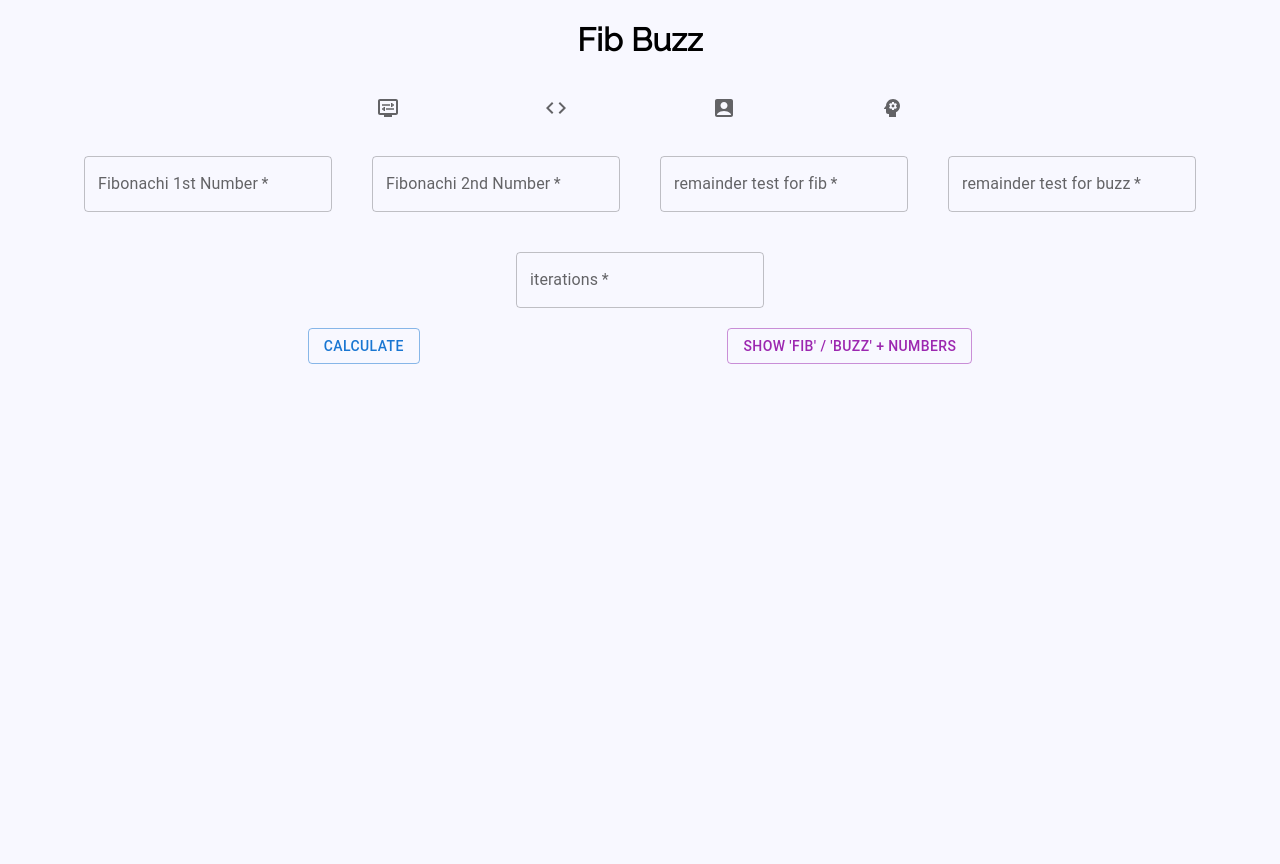
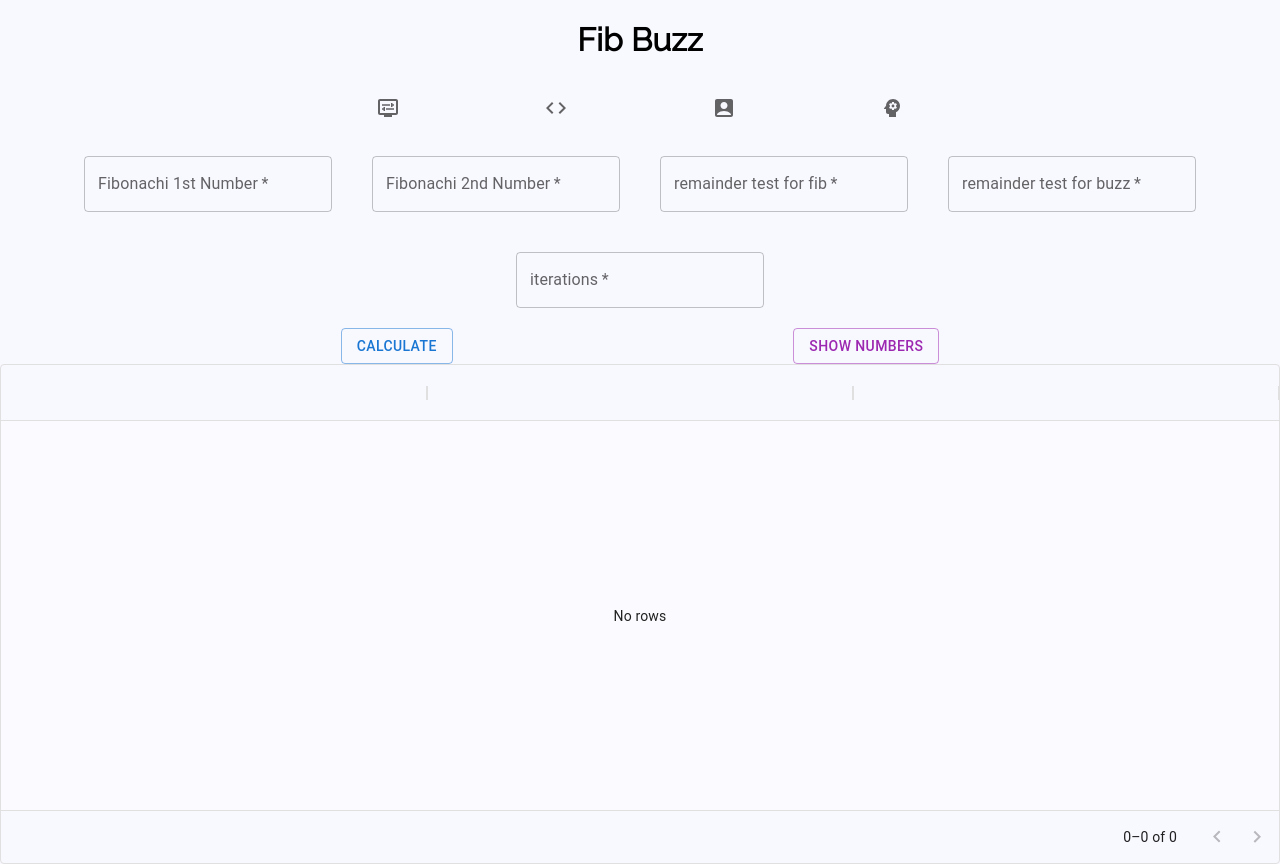
Before and after one commit to ZacharyTStone/fib_buzz, a React (Create React App) app: page / in a window 1280 px wide. Before the commit the page ends 800 px from the top, so only its background shows below. Built offline with nearby package versions, Linux system fonts and the light colour scheme.

Commit message:
figured out pagination and use of parsefloat for finding the number

```diff
--- a/package.json
+++ b/package.json
@@ -9,6 +9,7 @@
     "@material-ui/icons": "^4.11.2",
     "@mui/icons-material": "^5.2.5",
     "@mui/material": "^5.2.7",
+    "@mui/x-data-grid": "^5.2.2",
     "@testing-library/jest-dom": "^5.16.1",
     "@testing-library/react": "^12.1.2",
     "@testing-library/user-event": "^13.5.0",
--- a/src/Components/FibBuzz/Form.js
+++ b/src/Components/FibBuzz/Form.js
@@ -22,29 +22,37 @@ const Form = () => {
 
   const createFinalArr = (arr) => {
     let finalArr = [];
-    for (let x = 0; x < iterations - 2; x += 4) {
-      finalArr.push(fibBuzzArr.slice(x, x + 4));
+    for (let x = 0; x < iterations - 2; x += 3) {
+      finalArr.push({
+        id: x,
+        num1: showNumbers ? fibBuzzArr[x][0] : fibBuzzArr[x][1],
+        num2: showNumbers ? fibBuzzArr[x + 1][0] : fibBuzzArr[x + 1][1],
+        num3: showNumbers ? fibBuzzArr[x + 2][0] : fibBuzzArr[x + 2][1],
+      });
     }
     setFinalArr(finalArr);
   };
 
   const fibBuzz = () => {
-    fibBuzzArr.push([num1, ""]);
-    fibBuzzArr.push([num2, ""]);
+    fibBuzzArr.push([num1, num1]);
+    fibBuzzArr.push([num2, num2]);
+
+    //regex to find number from string
 
     for (let x = 1; x <= iterations - 1; x++) {
-      let currentNum = fibBuzzArr[x][0] + fibBuzzArr[x - 1][0];
+      let currentNum =
+        parseFloat(fibBuzzArr[x][0]) + parseFloat(fibBuzzArr[x - 1][0]);
 
       if (currentNum === Infinity) {
-        currentNum = [currentNum, "Infinity"];
+        currentNum = ["Infinity", "Infinity"];
       } else if (currentNum % fib === 0 && currentNum % buzz === 0) {
-        currentNum = [currentNum, "fib buzz"];
+        currentNum = [currentNum + " Fib Buzz", "Fib Buzz"];
       } else if (currentNum % fib === 0) {
-        currentNum = [currentNum, "fib"];
+        currentNum = [currentNum + " Fib ", "Fib"];
       } else if (currentNum % buzz === 0) {
-        currentNum = [currentNum, "buzz"];
+        currentNum = [currentNum + " Buzz", "Buzz"];
       } else {
-        currentNum = [currentNum, ""];
+        currentNum = [currentNum, currentNum];
       }
       fibBuzzArr.push(currentNum);
     }
@@ -180,16 +188,17 @@ const Form = () => {
             color="secondary"
             variant="outlined"
             id="showNumbersBtn"
-            onClick={() => setShowNumbers(!showNumbers)}
+            onClick={() => {
+              setShowNumbers(!showNumbers);
+            }}
           >
-            {showNumbers
-              ? "only show fib buzz text"
-              : "show 'fib' / 'buzz' + numbers"}
+            {" "}
+            {showNumbers ? "Hide Numbers" : "Show Numbers"}
           </Button>
         </div>
       </form>
       <div className="fib-buzz-container">
-        <Result array={finalArr} showNumbers={showNumbers} />
+        <Result finalArr={finalArr} />
       </div>
     </div>
   );
--- a/src/Components/FibBuzz/Result/Result.js
+++ b/src/Components/FibBuzz/Result/Result.js
@@ -1,60 +1,44 @@
-import { styled } from "@mui/material/styles";
-import Table from "@mui/material/Table";
-import TableBody from "@mui/material/TableBody";
-import TableContainer from "@mui/material/TableContainer";
-import "./Result.css";
-import TableRow from "@mui/material/TableRow";
-import Paper from "@mui/material/Paper";
+import * as React from "react";
+import { DataGrid } from "@mui/x-data-grid";
 
-const StyledTableRow = styled(TableRow)(({ theme }) => ({
-  "&:nth-of-type(odd)": {
-    backgroundColor: theme.palette.action.hover,
-  },
-  // hide last border
-  "&:last-child td, &:last-child th": {
-    border: 0,
-  },
-}));
+let columns = [
+  { field: "num1", headerName: "", flex: 1, align: "center" },
+  { field: "num2", headerName: "", flex: 1, align: "center" },
+  { field: "num3", headerName: "", flex: 1, align: "center" },
+];
 
-export default function Result(props) {
+let rows = [];
+
+export default function DataTable(props) {
+  rows = props.finalArr;
+
   return (
-    <TableContainer component={Paper}>
-      <Table sx={{ width: "fit-content" }} aria-label="customized table">
-        <TableBody>
-          {props.array.map((row) => (
-            <StyledTableRow key={row}>
-              <td className="cell" align="center">
-                {props.showNumbers
-                  ? `${row[0][0]} ${row[0][1]}`
-                  : row[0][1] === ""
-                  ? row[0][0]
-                  : row[0][1]}
-              </td>
-              <td className="cell" align="center">
-                {props.showNumbers
-                  ? `${row[1][0]} ${row[1][1]}`
-                  : row[1][1] === ""
-                  ? row[1][0]
-                  : row[1][1]}
-              </td>
-              <td className="cell" align="center">
-                {props.showNumbers
-                  ? `${row[2][0]}  ${row[2][1]}`
-                  : row[2][1] === ""
-                  ? row[2][0]
-                  : row[2][1]}
-              </td>
-              <td className="cell" align="center">
-                {props.showNumbers
-                  ? `${row[3][0]}  ${row[3][1]}`
-                  : row[3][1] === ""
-                  ? row[3][0]
-                  : row[3][1]}
-              </td>
-            </StyledTableRow>
-          ))}
-        </TableBody>
-      </Table>
-    </TableContainer>
+    <div
+      style={{
+        width: "100vw",
+        height: "500px",
+        align: "center",
+      }}
+    >
+      <DataGrid
+        align="center"
+        cell--textCenter
+        columnBuffer={0}
+        disableExtendRowFullWidth={false}
+        autoPageSize={true}
+        disableColumnFilter={true}
+        disableColumnSort={true}
+        disableColumnSelector={true}
+        disableColumnMenu={true}
+        disableMultiSort={true}
+        onColumnHeaderClick={() => {}}
+        rows={rows}
+        columns={columns}
+        rowsPerPageOptions={[5]}
+        showPagination={true}
+        showPaginationTop={true}
+        loading={false}
+      />
+    </div>
   );
 }
```
Also changed, not shown: 1 other file (tests, documents, lock files or other folders).
